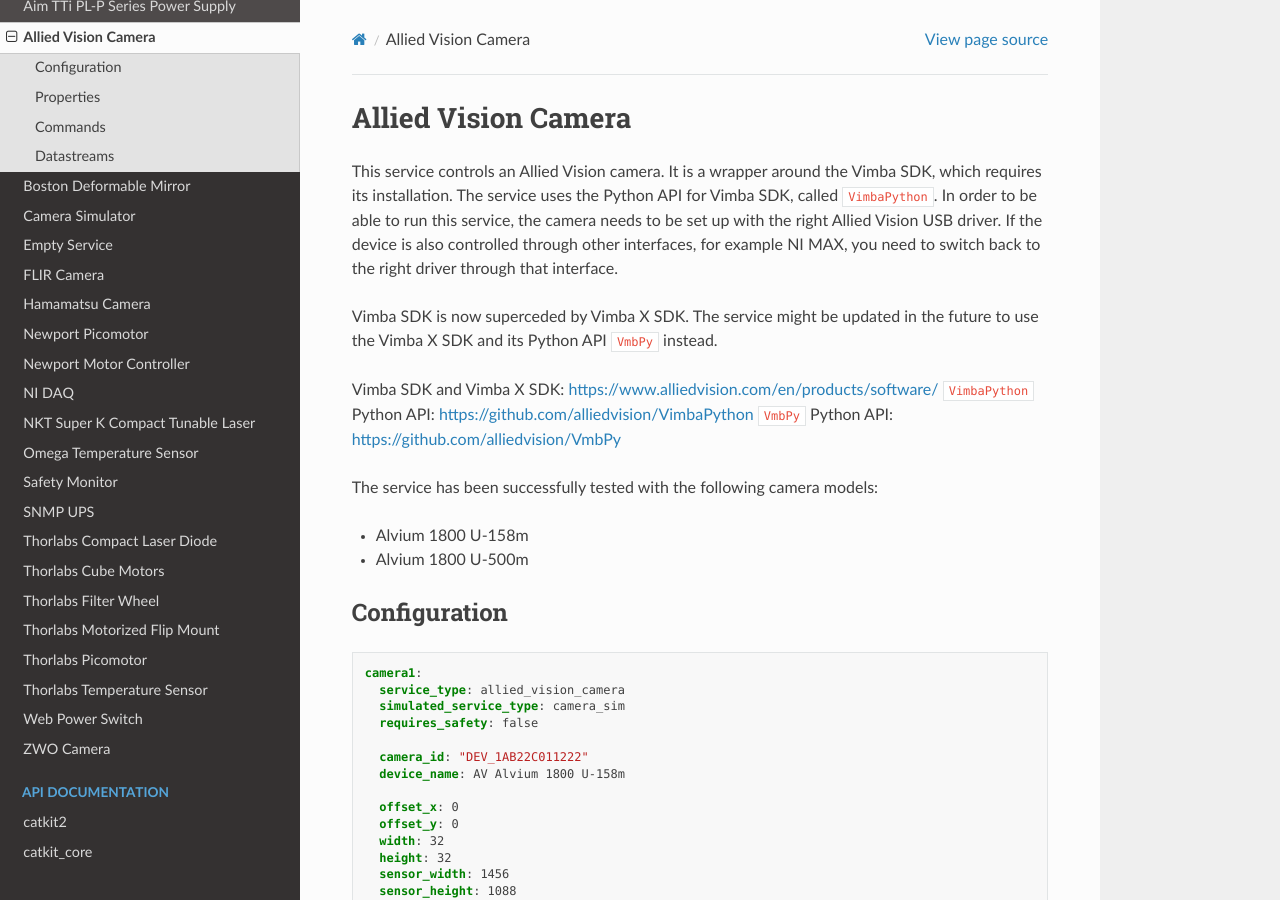
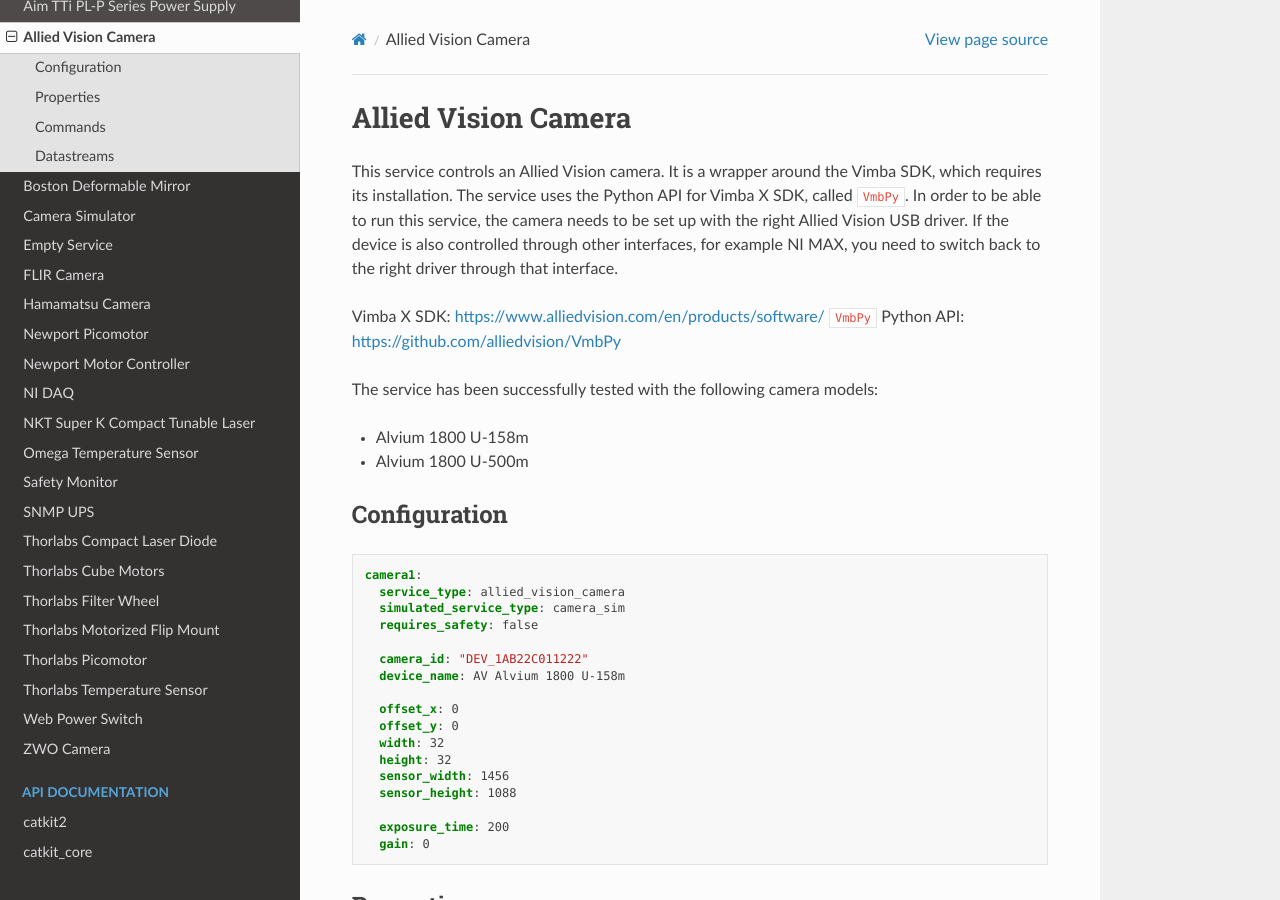
Before and after one commit to spacetelescope/catkit2, a Sphinx documentation site: the page built from docs/services/allied_vision_camera.rst, in a window 1280 px wide and 900 px high. Built offline with Sphinx 7.4.7 and the Read the Docs theme 2.0.0, drawn with Linux system fonts in a browser that asks for light colours.

Commit message:
Update documentation

```diff
--- a/docs/services/allied_vision_camera.rst
+++ b/docs/services/allied_vision_camera.rst
@@ -2,16 +2,12 @@
 ====================
 
 This service controls an Allied Vision camera. It is a wrapper around the Vimba SDK, which requires its installation.
-The service uses the Python API for Vimba SDK, called ``VimbaPython``.
+The service uses the Python API for Vimba X SDK, called ``VmbPy``.
 In order to be able to run this service, the camera needs to be set up with the right Allied Vision USB driver.
 If the device is also controlled through other interfaces, for example NI MAX, you need to switch back to the right
 driver through that interface.
 
-Vimba SDK is now superceded by Vimba X SDK. The service might be updated in the future to use the Vimba X SDK and its
-Python API ``VmbPy`` instead.
-
-Vimba SDK and Vimba X SDK: `https://www.alliedvision.com/en/products/software/ <https://www.alliedvision.com/en/products/software/>`_
-``VimbaPython`` Python API: `https://github.com/alliedvision/VimbaPython <https://github.com/alliedvision/VimbaPython>`_
+Vimba X SDK: `https://www.alliedvision.com/en/products/software/ <https://www.alliedvision.com/en/products/software/>`_
 ``VmbPy`` Python API: `https://github.com/alliedvision/VmbPy <https://github.com/alliedvision/VmbPy>`_
 
 The service has been successfully tested with the following camera models:
```
